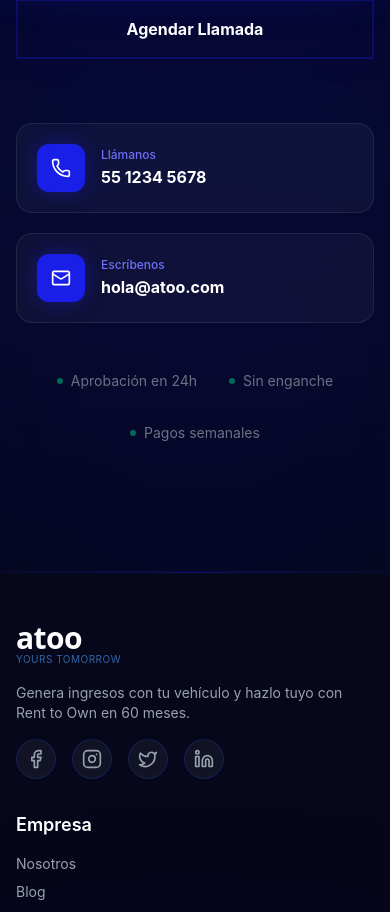
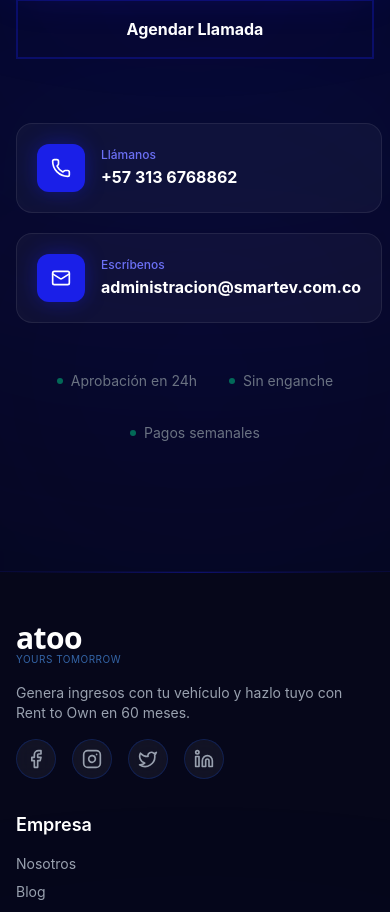
Before and after one commit to atoocolombia/atooFrontend, a React (Vite) app: page / in a window 390 px wide. Shown: the part 7000-7912 px from the top of the page. Built offline with nearby package versions, Linux system fonts and the light colour scheme; no server answers.

Commit message:
Update landing CTA contact to Smart EV phone and email.
Default content and clickable tel/mailto on contact cards.

Co-authored-by: Cursor <cursoragent@cursor.com>

```diff
--- a/src/app/components/CTASection.tsx
+++ b/src/app/components/CTASection.tsx
@@ -99,10 +99,20 @@ export function CTASection() {
           {/* Contact cards */}
           <div className="grid md:grid-cols-2 gap-5 max-w-2xl mx-auto mb-12">
             {[
-              { icon: Phone, label: contact.phoneLabel, value: contact.phone },
-              { icon: Mail, label: contact.emailLabel, value: contact.email },
-            ].map(({ icon: Icon, label, value }) => (
-              <div key={label} className="group relative">
+              {
+                icon: Phone,
+                label: contact.phoneLabel,
+                value: contact.phone,
+                href: `tel:${contact.phone.replace(/\s/g, '')}`,
+              },
+              {
+                icon: Mail,
+                label: contact.emailLabel,
+                value: contact.email,
+                href: `mailto:${contact.email}`,
+              },
+            ].map(({ icon: Icon, label, value, href }) => (
+              <a key={label} href={href} className="group relative block">
                 <div className={`absolute inset-0 rounded-2xl blur-xl opacity-0 group-hover:opacity-100 transition-opacity ${isBrandCta ? 'bg-white/20' : 'bg-[#1A1FE8]/15'}`} />
                 <div className={`relative flex items-center gap-4 rounded-2xl p-5 border transition-all ${
                   isBrandCta
@@ -121,7 +131,7 @@ export function CTASection() {
                     <div className={`font-bold ${isBrandCta ? 'text-white' : theme === 'dark' ? 'text-white' : 'text-gray-900'}`}>{value}</div>
                   </div>
                 </div>
-              </div>
+              </a>
             ))}
           </div>
 
--- a/src/app/data/landingContent.ts
+++ b/src/app/data/landingContent.ts
@@ -238,9 +238,9 @@ export function defaultLandingContent(): LandingContent {
         'Únete a más de {count} que ya generan ingresos con su vehículo y construyen patrimonio',
       driverCount: '100 socios atoo',
       phoneLabel: 'Llámanos',
-      phone: '55 1234 5678',
+      phone: '+57 313 6768862',
       emailLabel: 'Escríbenos',
-      email: 'hola@atoo.com',
+      email: 'administracion@smartev.com.co',
       trustItems: ['Aprobación en 24h', 'Sin enganche', 'Pagos semanales'],
     },
   };
```
